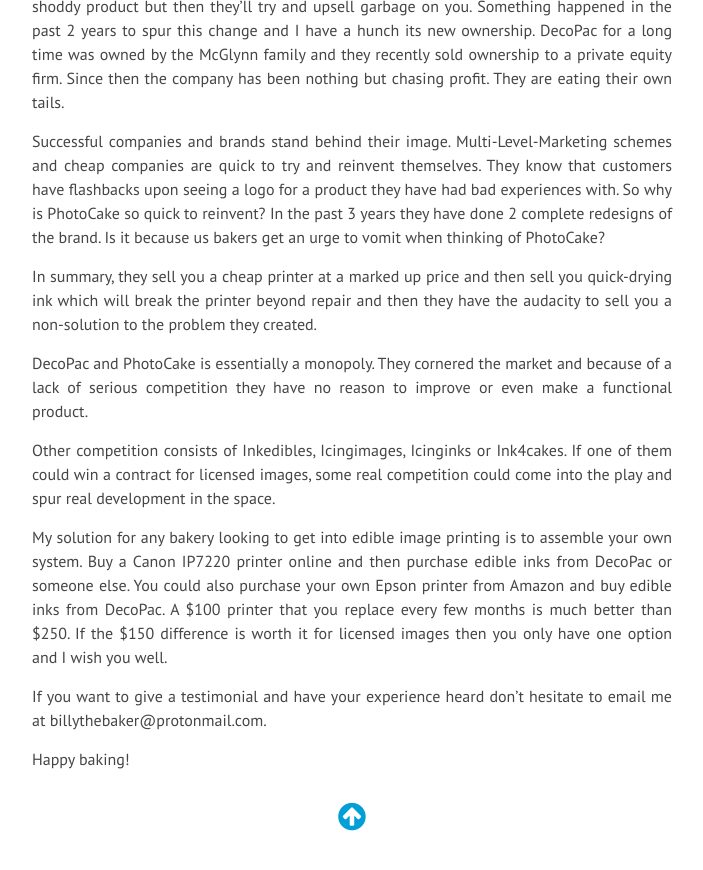
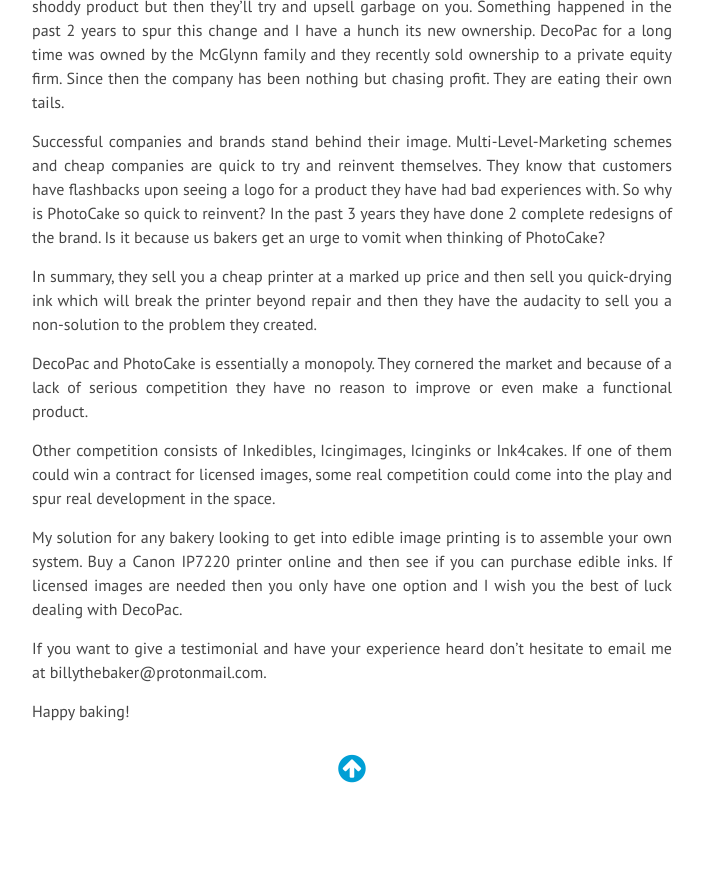
Before and after one commit to photofuck/photofuck.github.io, a Jekyll site: the page built from _posts/2019-09-10-photocake-system-review.markdown, in a window 1280 px wide and 900 px high, scrolled down 3436 px. Shown: the top 870 px of the window, without its empty margins (288-991 px from the left). Built offline with Jekyll 4.4.1, drawn with Linux system fonts in a browser that asks for light colours; nearby versions of some CDN libraries; Markdown is read by kramdown in place of the engine named in the settings.

Commit message:
changed last paragraph

```diff
--- a/_posts/2019-09-10-photocake-system-review.markdown
+++ b/_posts/2019-09-10-photocake-system-review.markdown
@@ -80,7 +80,7 @@ DecoPac and PhotoCake is essentially a monopoly. They cornered the market and be
 
 Other competition consists of Inkedibles, Icingimages, Icinginks or Ink4cakes. If one of them could win a contract for licensed images, some real competition could come into the play and spur real development in the space.
 
-My solution for any bakery looking to get into edible image printing is to assemble your own system. Buy a Canon IP7220 printer online and then purchase edible inks from DecoPac or someone else. You could also purchase your own Epson printer from Amazon and buy edible inks from DecoPac. A $100 printer that you replace every few months is much better than $250. If the $150 difference is worth it for licensed images then you only have one option and I wish you well.
+My solution for any bakery looking to get into edible image printing is to assemble your own system. Buy a Canon IP7220 printer online and then see if you can purchase edible inks. If licensed images are needed then you only have one option and I wish you the best of luck dealing with DecoPac.
 
 If you want to give a testimonial and have your experience heard don’t hesitate to email me at billythebaker@protonmail.com.
 
```
